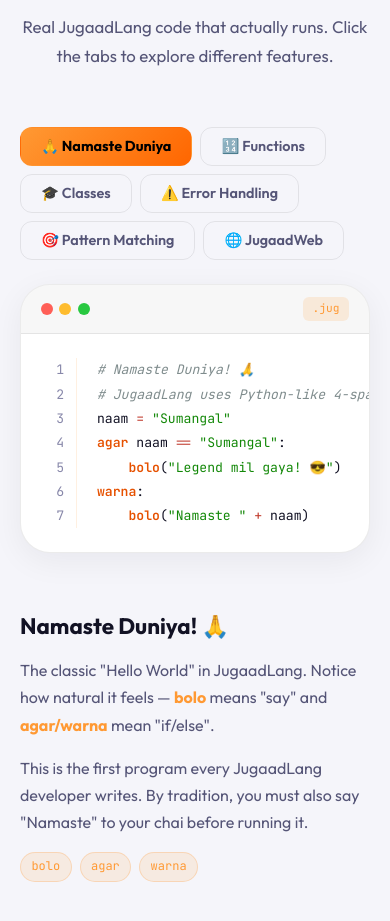
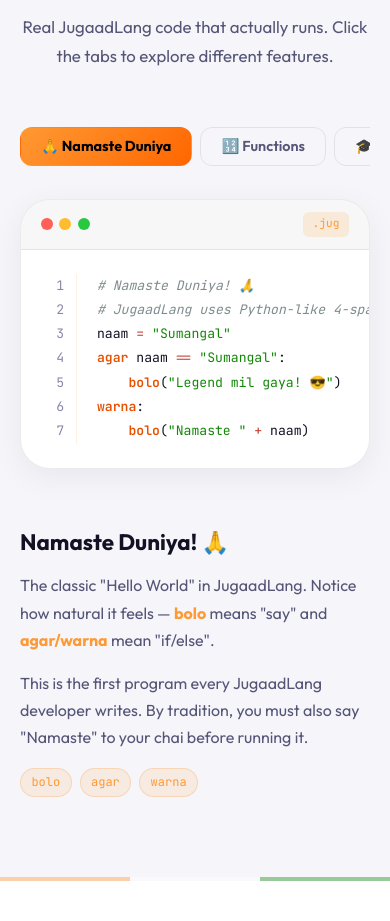
Before and after one commit to rishab11250/jugaadlang, a plain HTML site: page website/index.html in a window 390 px wide. Shown: the part 4087-5008 px from the top of the page. Drawn offline with Linux system fonts and the light colour scheme.

Commit message:
style: prevent wrapping on code example tabs, display them on same line, and enable horizontal scrolling with a custom scroll bar on mobile viewports

```diff
--- a/website/index.html
+++ b/website/index.html
@@ -754,7 +754,24 @@
       display: flex;
       gap: 0.5rem;
       margin-bottom: 1.5rem;
-      flex-wrap: wrap;
+      flex-wrap: nowrap;
+      overflow-x: auto;
+      padding-bottom: 0.6rem;
+      -webkit-overflow-scrolling: touch;
+    }
+
+    .tabs-header::-webkit-scrollbar {
+      height: 4px;
+    }
+
+    .tabs-header::-webkit-scrollbar-track {
+      background: rgba(255, 255, 255, 0.02);
+      border-radius: var(--radius-full);
+    }
+
+    .tabs-header::-webkit-scrollbar-thumb {
+      background: var(--accent-saffron);
+      border-radius: var(--radius-full);
     }
 
     .tab-btn {
@@ -768,6 +785,7 @@
       color: var(--text-secondary);
       cursor: pointer;
       transition: var(--transition);
+      flex-shrink: 0;
     }
 
     .tab-btn:hover {
```
